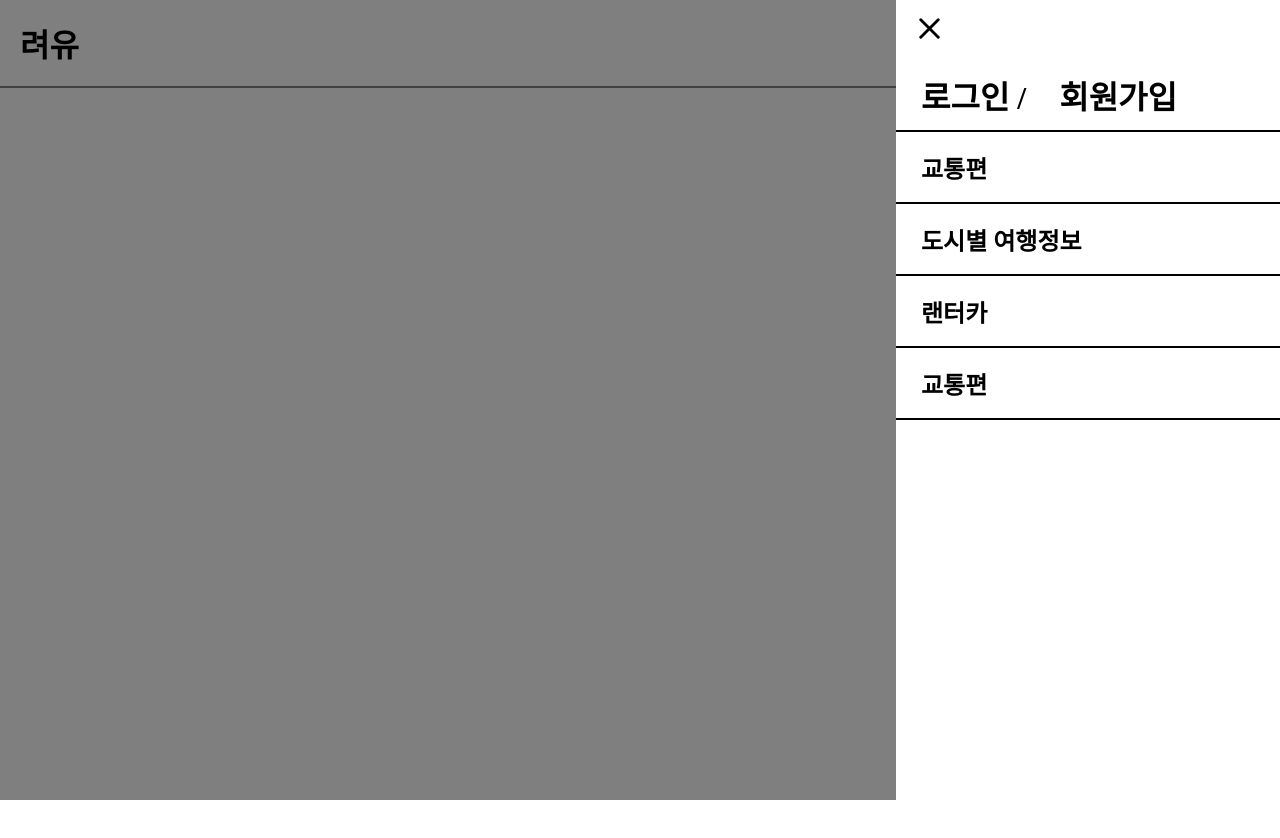
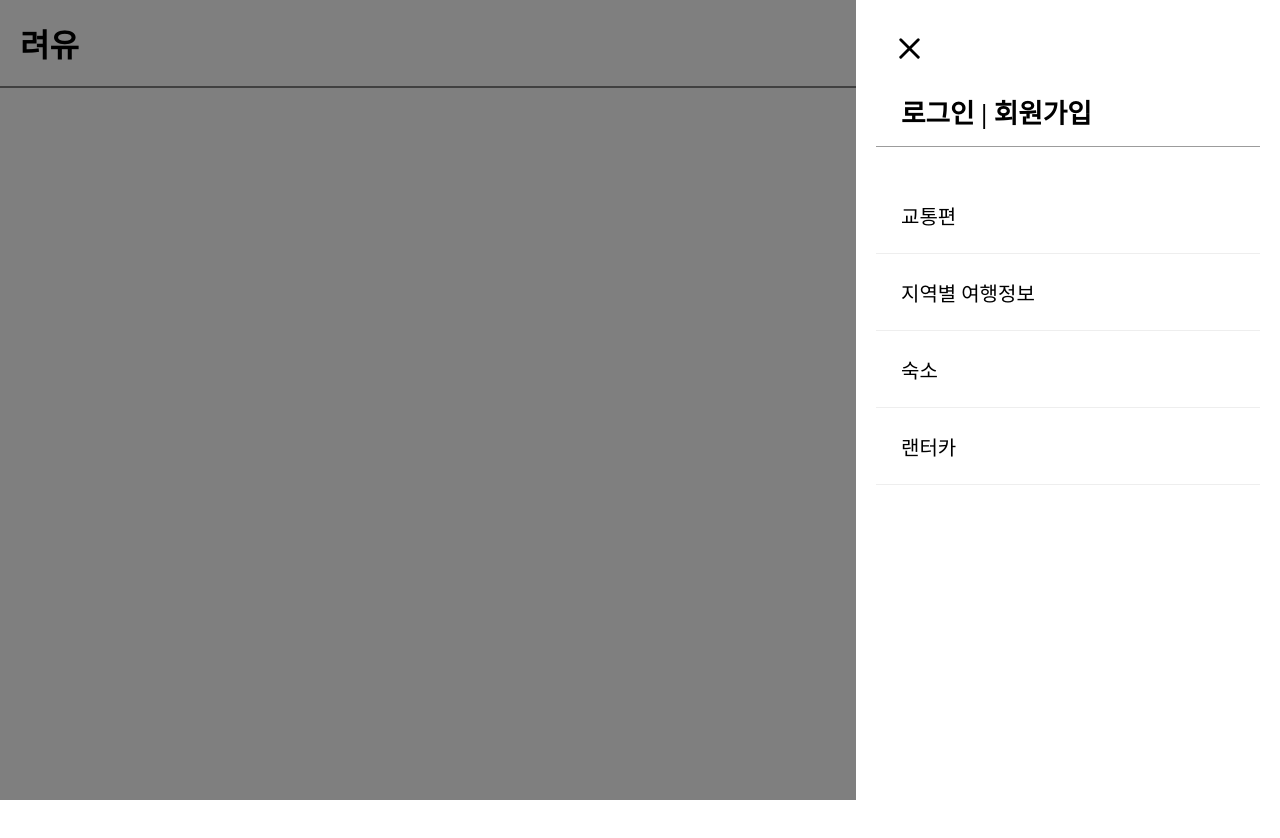
Before and after one commit to kimyoojun/AI-ON_Traver, a SvelteKit app: page / in a window 1280 px wide. Both pictures are taken after a click on the button 1236 px from the left and 43 px from the top of the page. Before the commit the page ends 800 px from the top, so only its background shows below. Built offline with nearby package versions, Linux system fonts and the light colour scheme.

Commit message:
메뉴 화면 css 수정

```diff
--- a/src/routes/+page.svelte
+++ b/src/routes/+page.svelte
@@ -48,38 +48,43 @@
 {#if menutoggle}
     <div id="menu_body">
         <div id="menu_bg"></div>
+
         <div id="menu_bar">
             <div id="close_bg">
                 <button class="close_btn" on:click={Menu_switch}>
                     <img src="icon/x.svg" alt="취소 버튼" class="close_img">
                 </button>
             </div>
+
             <div class="menu_txt_background">
-                <h1>
-                    <a href="sign_in" class="menu_txt">로그인</a>
-                    /
-                    <a href="sign_up" class="menu_txt">회원가입</a>
-                </h1>
+                <p class="sign_txt">
+                    <a href="sign_in" class="sign">로그인</a>
+                    |
+                        <a href="sign_up" class="sign">회원가입</a>
+                </p>
             </div>
-            <div class="menu_txt_background">
-                <h2>
-                    <a href="/" class="menu_txt">교통편</a>
-                </h2>
-            </div>
-                <div class="menu_txt_background">
-                <h2>
-                    <a href="/" class="menu_txt">도시별 여행정보</a>
-                </h2>
-            </div>
-                <div class="menu_txt_background">
-                <h2>
-                    <a href="/" class="menu_txt">랜터카</a>
-                </h2>
-            </div>
-                <div class="menu_txt_background">
-                <h2>
-                    <a href="/" class="menu_txt">교통편</a>
-                </h2>
+
+            <div id="menu_txt_box_top">
+                <div class="menu_txt_box">
+                    <p>
+                        <a href="/" class="menu_txt">교통편</a>
+                    </p>
+                </div>
+                    <div class="menu_txt_box">
+                    <p>
+                        <a href="/" class="menu_txt">지역별 여행정보</a>
+                    </p>
+                </div>
+                    <div class="menu_txt_box">
+                    <p>
+                        <a href="/" class="menu_txt">숙소</a>
+                    </p>
+                </div>
+                    <div class="menu_txt_box">
+                    <p>
+                        <a href="/" class="menu_txt">랜터카</a>
+                    </p>
+                </div>
             </div>
         </div>
     </div>
@@ -198,6 +203,10 @@
         background-color: white;
         position: absolute;
         right: 0;
+        top: 0;
+        padding: 20px;
+        box-shadow: -2px 0 10px rbga(0,0,0,0.2);
+        overflow-y: outo;
     }
 
     #top_bar {
@@ -273,11 +282,44 @@
         height: 50px;
         display: flex;
         align-items: center;
-        padding: 10px 0;
-        border-bottom: 2px solid black;
+        padding: 8px 0;
+        border-bottom: 1.5px solid rgb(156, 156, 156);
+    }
+
+    #menu_txt_box_top {
+        list-style: none;
+        padding:0;
+        margin-top: 30px;
+    }
+
+    .menu_txt_box {
+        width: 100%;
+        height: 50px;
+        font-weight: 600;
+        display: flex;
+        align-items: center;
+        padding: 13px 0;
+        border-bottom: 1px solid #eee;
+    }
+
+    .sign_txt {
+        font-size: 20pt;
+        font-weight:600;
+        margin-bottom: 20px;
+        padding-bottom: 10px;
+        color: black;
+        text-decoration: none;
+        margin-left: 25px;
+    }
+
+    .sign {
+        color: black;
+        text-decoration: none;
     }
 
     .menu_txt {
+        font-size: 15pt;
+        font-weight: 500;
         color: black;
         text-decoration: none;
         margin-left: 25px;
```
